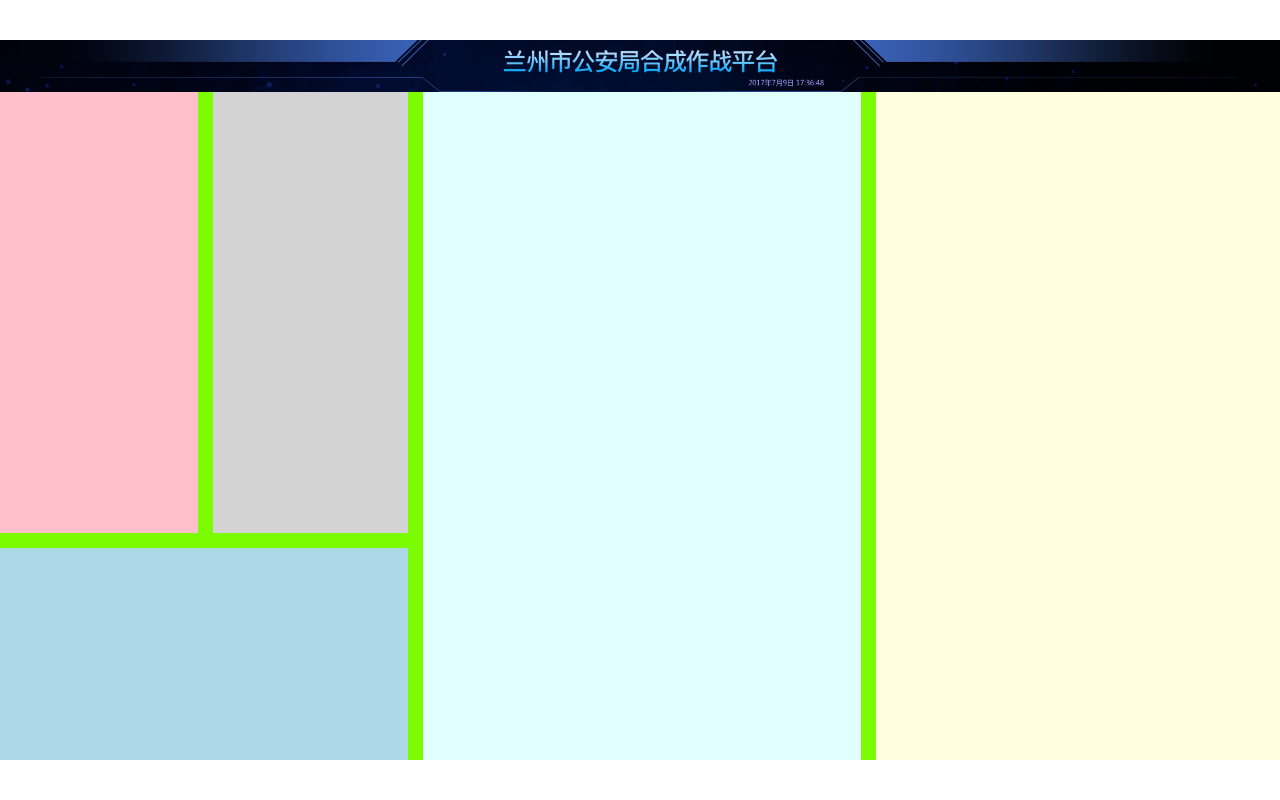
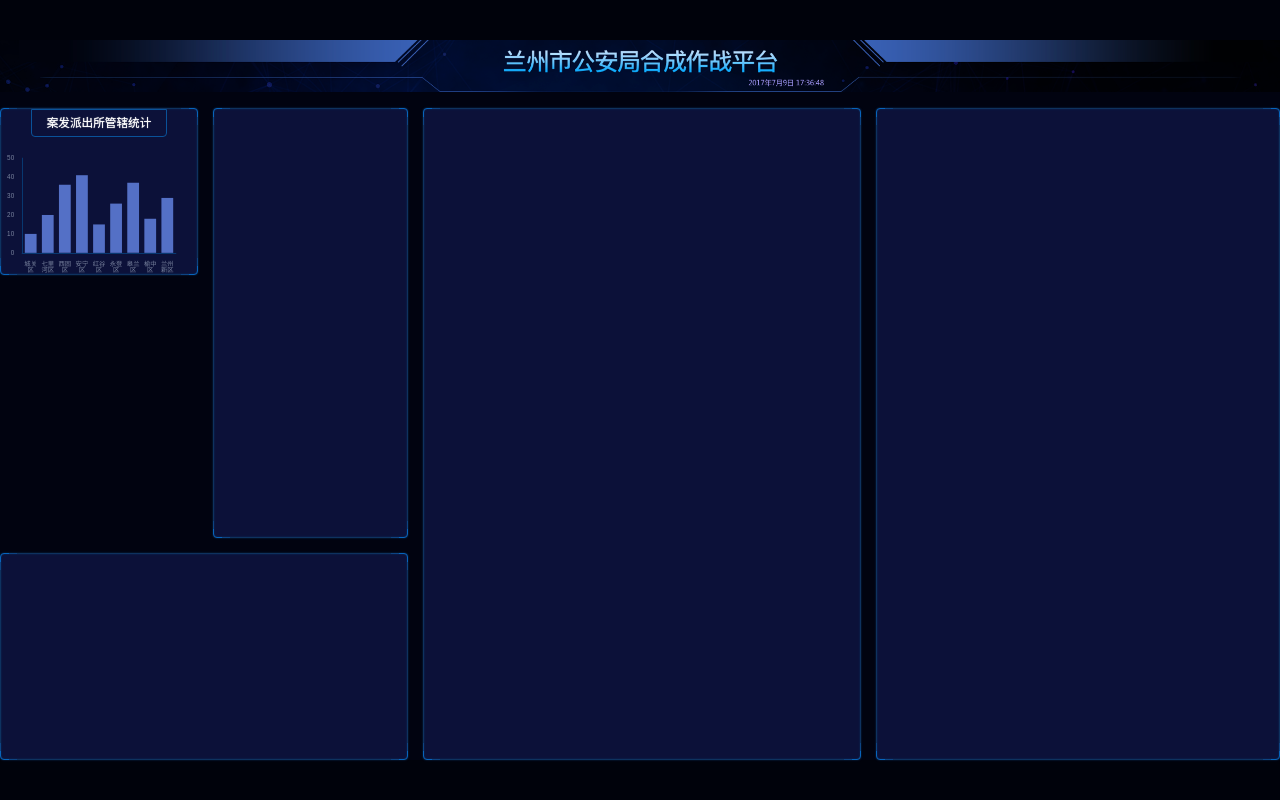
Before and after one commit to Grey-1011/bigScreen, a Vue app: page /#/ in a window 1280 px wide. Built offline with nearby package versions, Linux system fonts and the light colour scheme.

Commit message:
添加页面背景和边框、完成第一个柱形图；并重构 Chart1

```diff
--- a/index.html
+++ b/index.html
@@ -2,7 +2,7 @@
 <html lang="en">
   <head>
     <meta charset="UTF-8" />
-    <link rel="icon" href="/favicon.ico" />
+<!--    <link rel="icon" href="/favicon.ico" />-->
     <meta name="viewport"
           content="width=device-width,initial-scale=1,minimum-scale=1,maximum-scale=1,user-scalable=no,viewport-fit=cover">
     <title>Vite App-大屏可视化</title>
@@ -10,7 +10,7 @@
       const deviceWidth = document.documentElement.clientWidth
       const deviceHeight = document.documentElement.clientHeight
 
-      const pageWidth = deviceWidth / deviceHeight > 16 / 9 ? deviceHeight * (16 / 9) : deviceWidth
+      window.pageWidth = deviceWidth / deviceHeight > 16 / 9 ? deviceHeight * (16 / 9) : deviceWidth
       const pageHeight = pageWidth / (16/9)
 
       const string = `<style>html{
--- a/package.json
+++ b/package.json
@@ -8,6 +8,7 @@
     "preview": "vite preview"
   },
   "dependencies": {
+    "echarts": "^5.3.3",
     "sass": "^1.54.5",
     "vue": "^3.2.25",
     "vue-router": "^4.1.3"
--- /dev/null
+++ b/src/components/Chart1.vue
@@ -0,0 +1,78 @@
+<template>
+  <div class="管辖统计 bordered">
+    <h2>案发派出所管辖统计</h2>
+    <div ref="divRef" class="chart"></div>
+  </div>
+</template>
+
+<script lang="ts" setup>
+import {onMounted, ref} from 'vue';
+import * as echarts from 'echarts';
+import "../page/home.scss"
+const px = (n: number) => n / 2420 * (window as any).pageWidth;
+
+const divRef = ref()
+onMounted(()=>{ // 挂载之后拿到  .chart 的 div
+  console.log(divRef.value)
+  // 基于准备好的dom，初始化echarts实例
+  const myChart = echarts.init(divRef.value);
+// 绘制图表
+  myChart.setOption({
+    textStyle: {
+      fontSize: px(12),
+      color: '#79839E'
+    },
+    title: {show: false},
+    legend:{show: false},
+    xAxis: {
+      data: ['城关区', '七里河区', '西固区', '安宁区', '红谷区', '永登区','皋兰区','榆中区', '兰州新区'],
+      axisTick: {show: false},
+      axisLine: {
+        show: true,
+        lineStyle: {color:'#083870'}
+      },
+      axisLabel:{
+        fontSize: px(12),
+        formatter: function (val: any){
+          if(val.length > 2){
+            // 这里不能写成一行，因为  splice 返回的并不是原数组
+            const array = val.split('')
+            array.splice(2, 0,'\n')
+            return array.join('')
+          }else {
+            return val
+          }
+        }
+      }
+    },
+    grid: {
+      x: px(40),
+      y: px(40),
+      x2: px(40),
+      y2: px(40)
+    },
+    yAxis: {
+      splitLine: {show: false},
+      axisLine: {
+        show: true,
+        lineStyle: {color:'#083870'}
+      },
+      axisLabel: {
+        fontSize: px(12)
+      },
+
+    },
+    series: [
+      {
+        name: '销量',
+        type: 'bar',
+        data: [10, 20, 36, 41, 15, 26, 37, 18, 29]
+      }
+    ]
+  });
+})
+</script>
+
+<style lang="scss" scoped>
+
+</style>
--- a/src/components/Home.vue
+++ /dev/null
@@ -1,65 +0,0 @@
-<template>
-  <div class="home">
-    <header></header>
-    <main>
-      <section class="section1"></section>
-      <section class="section2"></section>
-      <section class="section3"></section>
-      <section class="section4"></section>
-      <section class="section5"></section>
-    </main>
-  </div>
-</template>
-
-<script lang="ts" setup>
-
-
-</script>
-
-<style lang="scss">
-@import "../shared/helper.scss";
-
-  .home {
-    flex: 1;display: flex;flex-direction: column;
-
-    header {
-      height: px(99);
-      background-image: url("../assets/images/header.png");
-      background-size: cover;
-    }
-    main {
-      flex: 1;
-      display: grid;
-      grid-template:
-      "box1 box2 box4 box5" 755fr
-      "box3 box3 box4 box5" 363fr / 366fr 361fr 811fr 747fr;
-      grid-column-gap: px(28);
-      grid-row-gap: px(28);
-
-      > .section1 {
-        grid-area: box1;
-        background: pink;
-      }
-
-      > .section2 {
-        grid-area: box2;
-        background: lightgray;
-      }
-
-      > .section3 {
-        grid-area: box3;
-        background: lightblue;
-      }
-
-      > .section4 {
-        grid-area: box4;
-        background: lightcyan;
-      }
-
-      > .section5 {
-        grid-area: box5;
-        background: lightyellow;
-      }
-    }
-  }
-</style>
--- a/src/main.ts
+++ b/src/main.ts
@@ -1,6 +1,6 @@
 import { createApp } from 'vue'
 import App from './App.vue'
-import Home from './components/Home.vue'
+import Home from './page/Home.vue'
 import './shared/style.scss'
 
 // createApp(App).mount('#app')
--- /dev/null
+++ b/src/page/Home.vue
@@ -0,0 +1,23 @@
+<template>
+  <div class="home">
+    <header></header>
+    <main>
+      <section class="section1">
+        <Chart1/>
+      </section>
+      <section class="section2 bordered"></section>
+      <section class="section3 bordered"></section>
+      <section class="section4 bordered"></section>
+      <section class="section5 bordered"></section>
+    </main>
+  </div>
+</template>
+
+<script lang="ts" setup>
+import Chart1 from '../components/Chart1.vue';
+import './home.scss'
+</script>
+
+<style lang="scss">
+//@import "home";
+</style>
--- /dev/null
+++ b/src/page/home.scss
@@ -0,0 +1,94 @@
+@import "../shared/helper";
+
+.home {
+  flex: 1;display: flex;flex-direction: column;
+  background: #010310;
+  color: #fff;
+
+  header {
+    height: px(99);
+    background-image: url("../assets/images/header.png");
+    background-size: cover;
+  }
+  main {
+    padding-top: px(30);
+    flex: 1;
+    display: grid;
+    grid-template:
+      "box1 box2 box4 box5" 755fr
+      "box3 box3 box4 box5" 363fr / 366fr 361fr 811fr 747fr;
+    grid-column-gap: px(28);
+    grid-row-gap: px(28);
+
+    > section {
+      text-align: center;
+    }
+
+    .bordered {
+      border: 1px solid #0764bc;
+      border-radius: 4px;
+      position: relative;
+      box-shadow: 0 0 2px 0 #0e325f, inset 0 0 2px 0 #0e325f;
+      background: #0c1139;
+      &::before {
+        content: '';
+        position: absolute;
+        left: 0;
+        right: 0;
+        bottom: 0;
+        top: 0;
+        border-radius: 4px;
+        box-shadow: 17px 0 0 -16px #0e325f,
+        -17px 0 0 -16px #0e325f,
+        0 17px 0 -16px #0e325f,
+        0 -17px 0 -16px #0e325f,
+        9px 0 0 -8px #0d4483,
+        -9px 0 0 -8px #0d4483,
+        0 9px 0 -8px #0d4483,
+        0 -9px 0 -8px #0d4483,;
+      }
+    }
+    > .section1 {
+      grid-area: box1;
+    }
+
+    > .section2 {
+      grid-area: box2;
+
+    }
+
+    > .section3 {
+      grid-area: box3;
+
+    }
+
+    > .section4 {
+      grid-area: box4;
+
+    }
+
+    > .section5 {
+      grid-area: box5;
+
+    }
+    .管辖统计 {
+      height: px(315);
+      display: flex;
+      flex-direction: column;
+      align-items: center;
+      h2 {
+        flex-shrink: 0;
+        border: 1px solid #0a5299;
+        border-radius: 0 0 4px 4px;
+        padding: px(10) px(28);
+        font-size: px(22);
+        line-height: px(28);
+        text-shadow: 0 0 px(2) white;
+      }
+      .chart {
+        flex: 1;
+        width: 100%;
+      }
+    }
+  }
+}
--- a/src/shared/_helper.scss
+++ b/src/shared/_helper.scss
@@ -1,5 +1,5 @@
 @function px($n) {
-  @return $n / 2420 * 100vw;
+  @return $n /2420 * 100rem;
 }
 $blue: #002866;
 $font-hei: -apple-system, "Noto Sans", "Helvetica Neue", Helvetica, "Nimbus Sans L", Arial, "Liberation Sans", "PingFang SC", "Hiragino Sans GB", "Noto Sans CJK SC", "Source Han Sans SC", "Source Han Sans CN", "Microsoft YaHei", "Wenquanyi Micro Hei", "WenQuanYi Zen Hei", "ST Heiti", SimHei, "WenQuanYi Zen Hei Sharp", sans-serif;
--- a/src/shared/style.scss
+++ b/src/shared/style.scss
@@ -18,10 +18,13 @@ code {
 body {
   font-family: $font-hei;
   font-size: 16px;
+  background: #00020b;
 }
 #app {
   margin: 0 auto;
-  background-color: lawngreen;
   display: flex;
   flex-direction: column;
 }
+h1, h2,h3,h4,h5,h6 {
+  font-size: 16px;
+}
```
Also changed, not shown: 1 other file (tests, documents, lock files or other folders).
